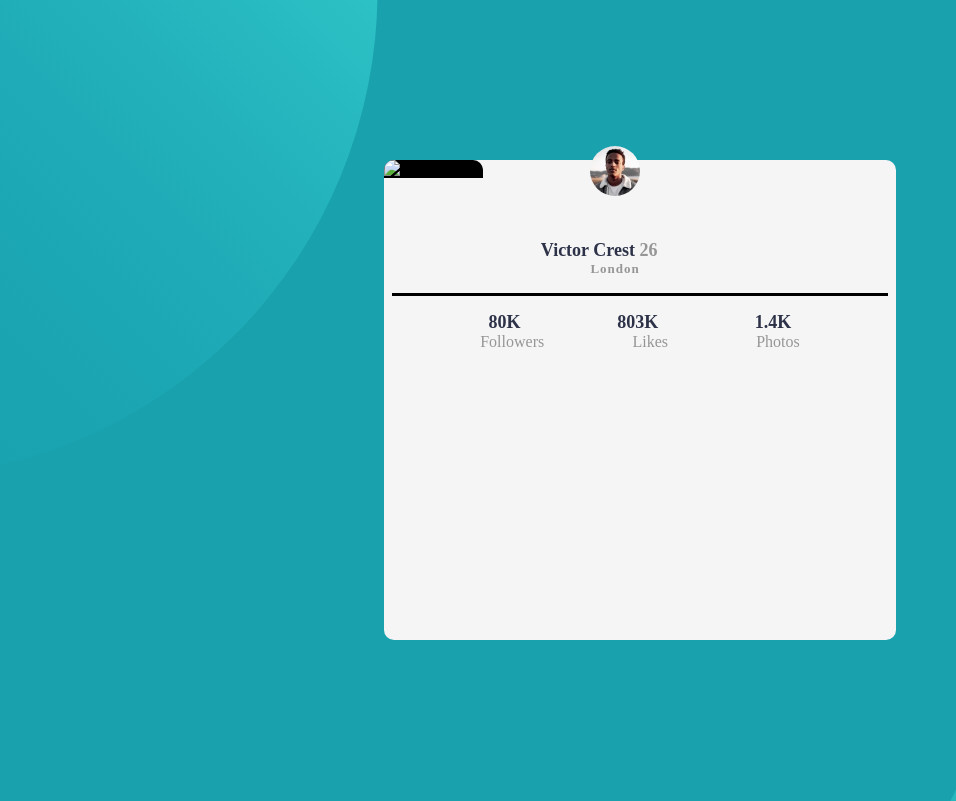
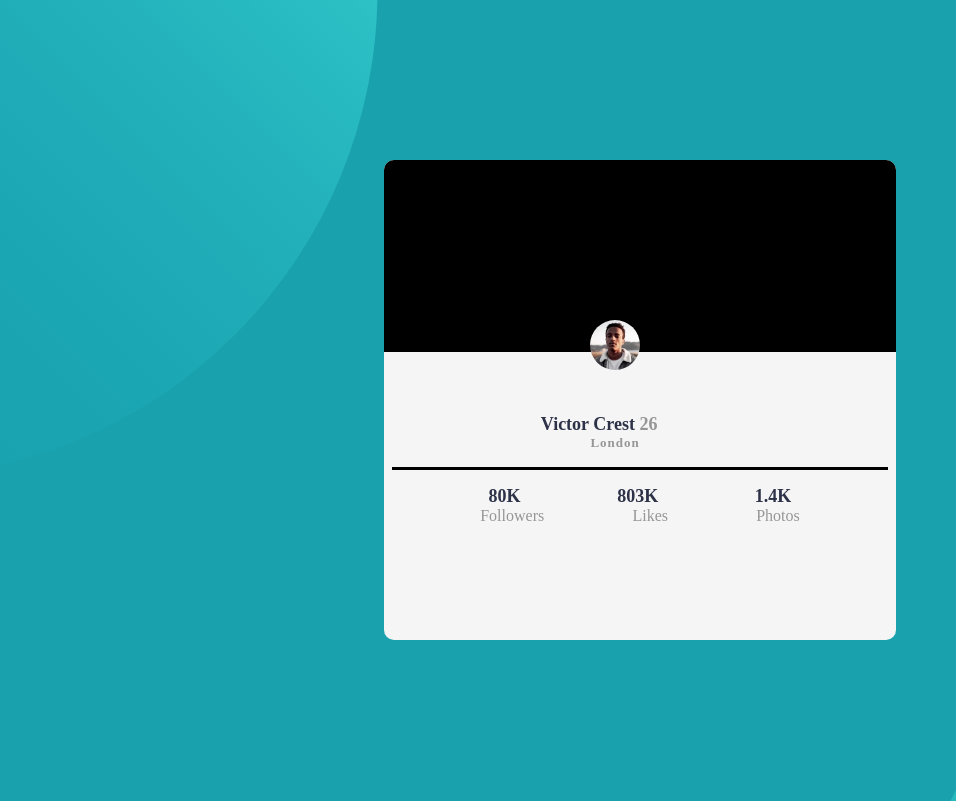
Before and after one commit to HassanAkhtar8/Profile-Card, a plain HTML site: page index.html in a window 1280 px wide. Shown: the top 801 px of the page, without its empty margins (0-956 px from the left). Drawn offline with Linux system fonts and the light colour scheme.

Commit message:
Update index.html

```diff
--- a/index.html
+++ b/index.html
@@ -35,7 +35,7 @@
 
 <div class="main">
 
-<img id="middle" alt="empty image">
+  <div id="middle"></div>
   <div class="content">
     <img id="avatar" src="images/image-victor.jpg" alt="avatar">
 <h1>Victor Crest <span class="age">26</span></h1>
```
